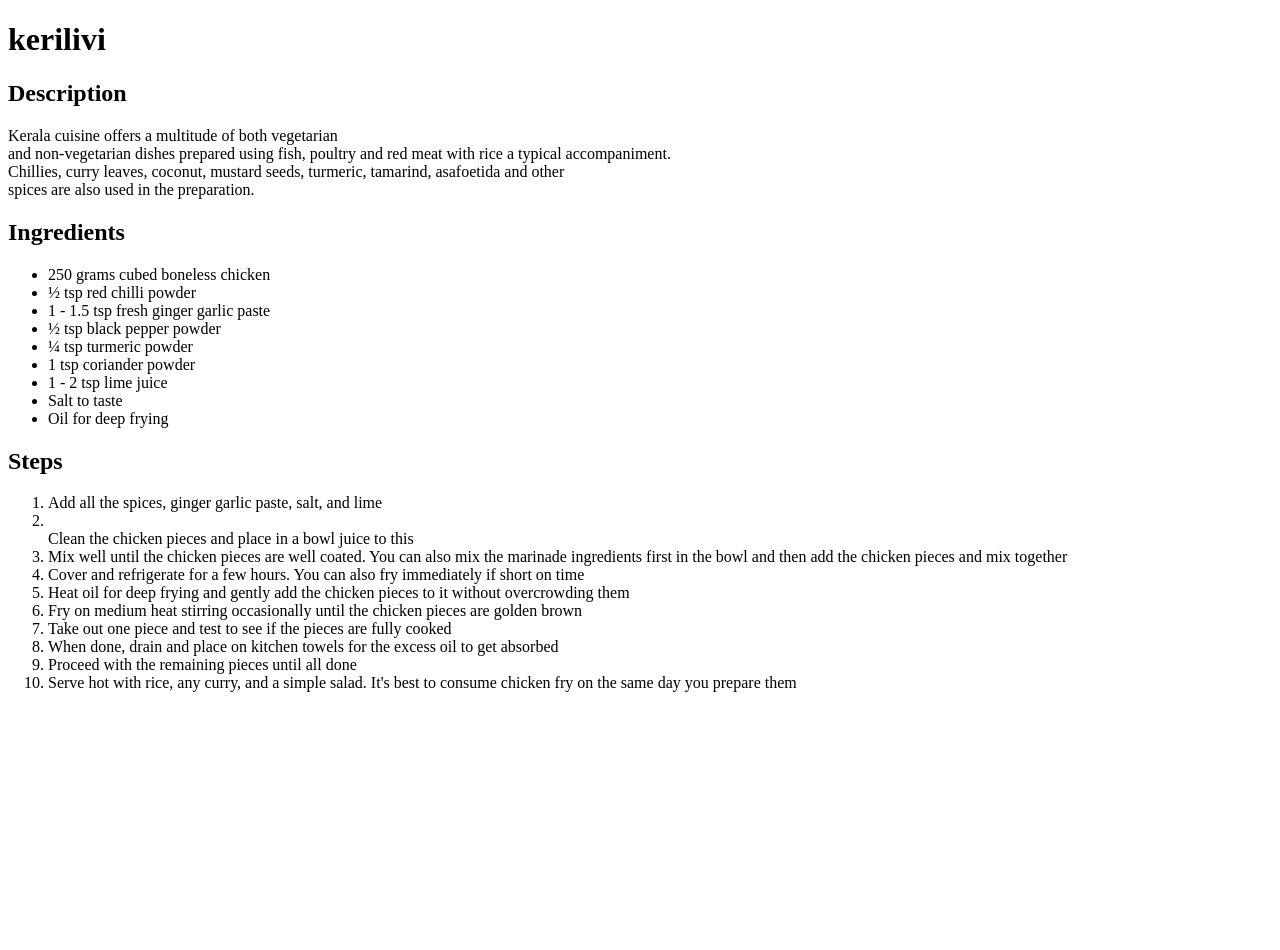
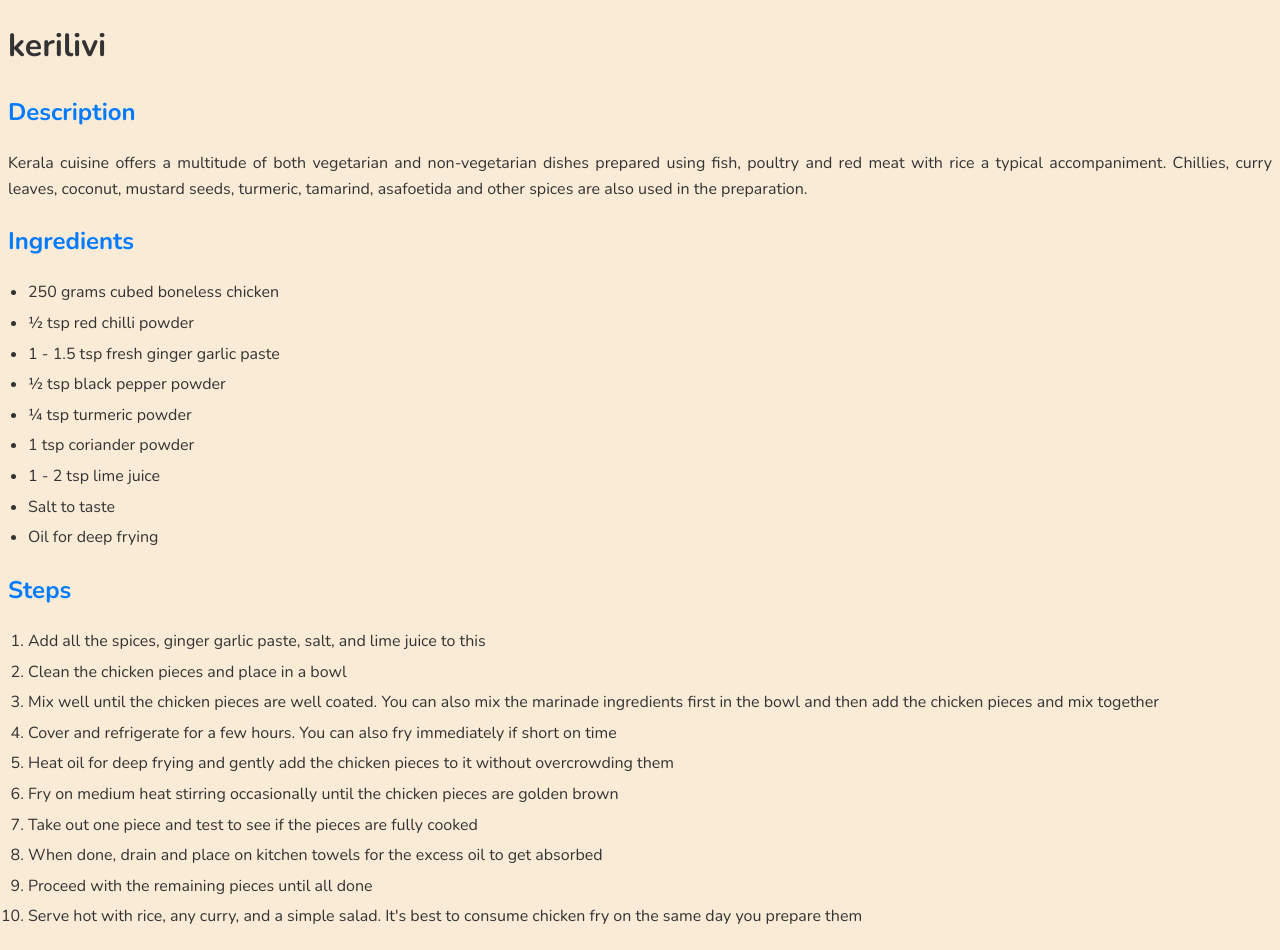
Before and after one commit to Freedi-Safdar/odin-recipes, a plain HTML site: page recipes/kerilivi.html in a window 1280 px wide. Before the commit the page ends 800 px from the top, so only its background shows below. Drawn offline with nearby package versions, Linux system fonts and the light colour scheme.

Commit message:
Adding_CSS
Playing around with CSS with the help of ChadGPT

```diff
--- /dev/null
+++ b/main.css
@@ -0,0 +1,40 @@
+body {
+    font-family: 'Roboto', sans-serif;
+    margin: 0;
+    padding: 0;
+    background-color: whitesmoke;
+}
+h1 {
+    text-align: center;
+    font-size: 3em;
+    margin-top: 20px;
+}
+main {
+    display: flex;
+    flex-wrap: wrap;
+    justify-content: space-around;
+    padding: 20px;
+}
+section {
+    flex: 0 0 calc(25% - 20px); /* Each section occupies 25% of the width with a 20px gap */
+    margin: 10px;
+    text-align: center;
+}
+figure {
+    margin: 0;
+}
+img {
+    max-width: 100%;
+    height: auto;
+    display: block;
+    margin: 0 auto; /* Center the images */
+}
+a {
+    color: #007bff;
+    text-decoration: none;
+    display: block; /* Make the entire area clickable */
+    margin-top: 10px; /* Add space between image and text */
+}
+a:hover {
+    text-decoration: underline;
+}
--- a/recipes/kerilivi.html
+++ b/recipes/kerilivi.html
@@ -6,17 +6,22 @@
     <meta http-equiv="X-UA-Compatible" content="IE=edge">
     <meta name="viewport" content="width=device-width, initial-scale=1.0">
     <title>kerilivi recipe</title>
+    <link rel="stylesheet" href="rec.css">
+    <link rel="preconnect" href="https://fonts.googleapis.com">
+    <link rel="preconnect" href="https://fonts.gstatic.com" crossorigin>
+    <link href="https://fonts.googleapis.com/css2?family=Nunito:ital,wght@0,200..1000;1,200..1000&display=swap" rel="stylesheet">
+
 </head>
 
 <body>
     <h1>kerilivi</h1>
     <h2>Description</h2>
     <p>
-        Kerala cuisine offers a multitude of both vegetarian<br> and non-vegetarian dishes prepared using fish, poultry
-        and red meat with rice a typical accompaniment.<br> Chillies, curry leaves, coconut, mustard seeds, turmeric,
-        tamarind, asafoetida and other<br> spices are also used in the preparation.
+        Kerala cuisine offers a multitude of both vegetarian and non-vegetarian dishes prepared using fish, poultry
+        and red meat with rice a typical accompaniment. Chillies, curry leaves, coconut, mustard seeds, turmeric,
+        tamarind, asafoetida and other spices are also used in the preparation.
     </p>
-    <H2>Ingredients</H2>
+    <h2>Ingredients</h2>
     <ul>
         <li>250 grams cubed boneless chicken</li>
         <li>½ tsp red chilli powder</li>
@@ -30,24 +35,18 @@
     </ul>
     <h2>Steps</h2>
     <ol>
-        <li>Add all the spices, ginger garlic paste, salt, and lime
-        <li></li>Clean the chicken pieces and place in a bowl</li>
-        juice to this</li>
-        <li>Mix well until the chicken pieces are well coated. You can
-            also mix the marinade ingredients first in the bowl and then add the chicken pieces and mix together</li>
-        <li>Cover and refrigerate for a few hours. You can also fry
-            immediately if short on time</li>
-        <li>Heat oil for deep frying and gently add the chicken pieces
-            to it without overcrowding them</li>
-        <li>Fry on medium heat stirring occasionally until the chicken
-            pieces are golden brown</li>
-        <li>Take out one piece and test to see if the pieces are fully
-            cooked</li>
-        <li>When done, drain and place on kitchen towels for the
-            excess oil to get absorbed</li>
+        <li>Add all the spices, ginger garlic paste, salt, and lime juice to this</li>
+        <li>Clean the chicken pieces and place in a bowl</li>
+        <li>Mix well until the chicken pieces are well coated. You can also mix the marinade ingredients first in the
+            bowl and then add the chicken pieces and mix together</li>
+        <li>Cover and refrigerate for a few hours. You can also fry immediately if short on time</li>
+        <li>Heat oil for deep frying and gently add the chicken pieces to it without overcrowding them</li>
+        <li>Fry on medium heat stirring occasionally until the chicken pieces are golden brown</li>
+        <li>Take out one piece and test to see if the pieces are fully cooked</li>
+        <li>When done, drain and place on kitchen towels for the excess oil to get absorbed</li>
         <li>Proceed with the remaining pieces until all done</li>
-        <li>Serve hot with rice, any curry, and a simple salad. It's
-            best to consume chicken fry on the same day you prepare them</li>
+        <li>Serve hot with rice, any curry, and a simple salad. It's best to consume chicken fry on the same day you
+            prepare them</li>
     </ol>
 </body>
 
--- /dev/null
+++ b/recipes/rec.css
@@ -0,0 +1,42 @@
+body {
+    line-height: 1.6;
+    color: #333;
+    margin: 30;
+    padding: 30;
+    text-align: justify; /* Align body text to justify */
+    background-color: antiquewhite;
+    font-family: "Nunito", sans-serif;
+    font-optical-sizing: auto;
+    font-weight: <weight>;
+    font-style: normal;
+}
+
+h1 {
+    text-align: justify;
+    margin-top: 20px;
+}
+
+h2 {
+    color: #007bff;
+    text-align: justify;
+}
+
+p {
+    margin-bottom: 20px;
+    text-align: justify;
+}
+
+ul,
+ol {
+    margin-bottom: 20px;
+    padding-left: 20px;
+    text-align: justify;
+}
+
+ol {
+    list-style-type: decimal;
+}
+
+li {
+    margin-bottom: 5px;
+}
```
Also changed, not shown: chatgpt.html (added, +42 -0 lines), index.html (+1 -0 lines), recipes/nicolas.html (+1 -1 lines), recipes/victoria.html (+1 -0 lines).
